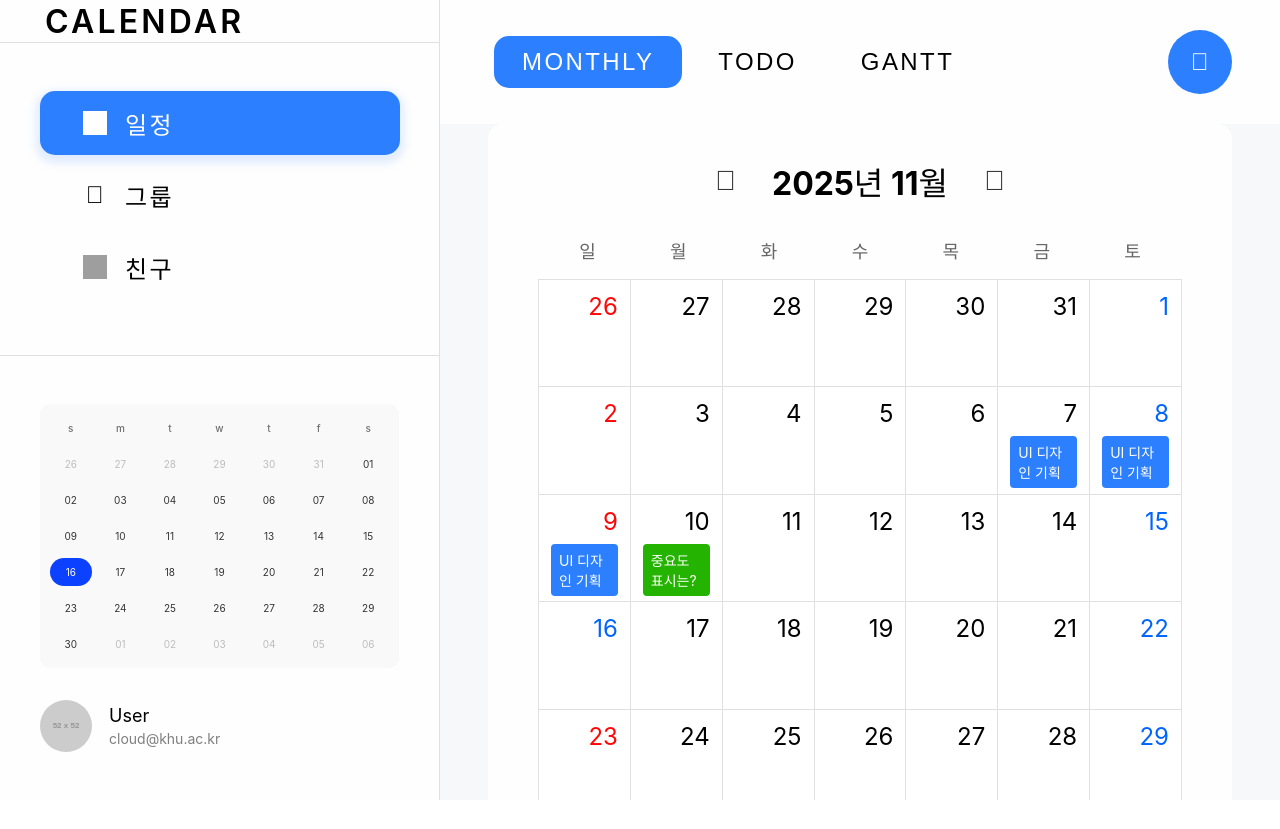
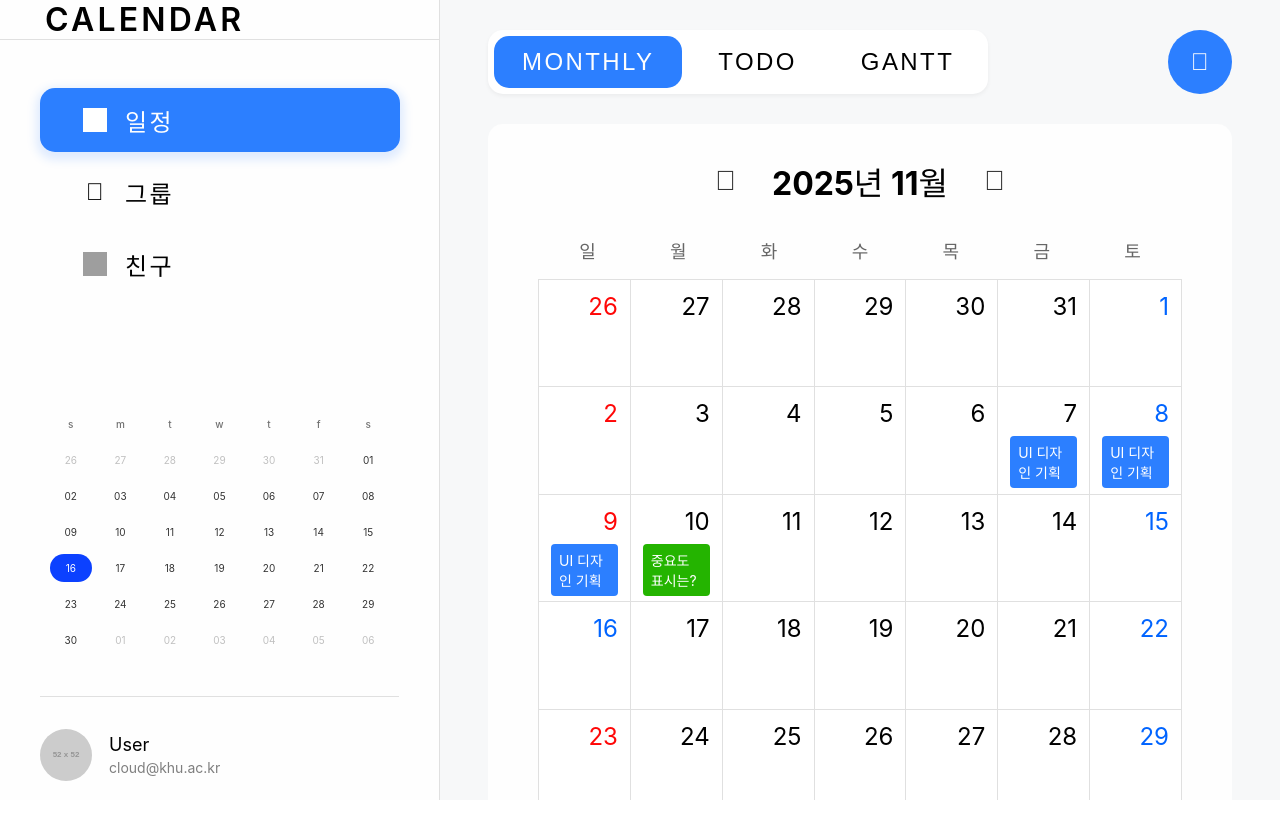
Before and after one commit to Moon-Eavan/cloud-project-front, a React (Vite) app: page / in a window 1280 px wide. Before the commit the page ends 800 px from the top, so only its background shows below. Built offline with nearby package versions, Linux system fonts and the light colour scheme; grey boxes are pictures that could not be loaded.

Commit message:
monthly, sidebar ui 수정

```diff
--- a/src/components/CalendarView.jsx
+++ b/src/components/CalendarView.jsx
@@ -14,15 +14,16 @@ const Header = styled.div`
   justify-content: space-between;
   align-items: center;
   padding: 30px 48px;
-  background-color: #fefefe;
+  background-color: #f7f8f9;
 `;
 
 const ViewTabs = styled.div`
   display: flex;
-  background-color: #fefefe;
+  background-color: #ffffff;
   border-radius: 15px;
   padding: 6px;
   gap: 8px;
+  box-shadow: 0px 2px 4px rgba(0, 0, 0, 0.05);
 `;
 
 const Tab = styled.button`
--- a/src/components/GanttView.jsx
+++ b/src/components/GanttView.jsx
@@ -14,15 +14,16 @@ const Header = styled.div`
   justify-content: space-between;
   align-items: center;
   padding: 30px 48px;
-  background-color: #fefefe;
+  background-color: #f7f8f9;
 `;
 
 const ViewTabs = styled.div`
   display: flex;
-  background-color: #fefefe;
+  background-color: #ffffff;
   border-radius: 15px;
   padding: 6px;
   gap: 8px;
+  box-shadow: 0px 2px 4px rgba(0, 0, 0, 0.05);
 `;
 
 const Tab = styled.button`
--- a/src/components/Sidebar.jsx
+++ b/src/components/Sidebar.jsx
@@ -76,12 +76,10 @@ const MenuText = styled.span`
 const Footer = styled.div`
   margin-top: auto;
   padding: 48px 40px;
-  border-top: 1px solid #e0e0e0;
 `;
 
 const SmallCalendar = styled.div`
-  background-color: #f9f9f9;
-  border-radius: 10px;
+  background-color: transparent;
   padding: 10px;
   margin-bottom: 32px;
 
@@ -120,6 +118,12 @@ const SmallCalendar = styled.div`
       background-color: rgba(12, 65, 255, 0.1);
     }
   }
+`;
+
+const Divider = styled.hr`
+  border: none;
+  border-top: 1px solid #e0e0e0;
+  margin: 0 0 32px 0;
 `;
 
 const UserProfile = styled.div`
@@ -244,6 +248,8 @@ const Sidebar = ({ activeMenu, onMenuChange }) => {
           </div>
         </SmallCalendar>
 
+        <Divider />
+
         <UserProfile>
           <UserAvatar src="https://via.placeholder.com/52" alt="User" />
           <UserInfo>
--- a/src/components/TodoView.jsx
+++ b/src/components/TodoView.jsx
@@ -15,15 +15,16 @@ const Header = styled.div`
   justify-content: space-between;
   align-items: center;
   padding: 30px 48px;
-  background-color: #fefefe;
+  background-color: #f7f8f9;
 `;
 
 const ViewTabs = styled.div`
   display: flex;
-  background-color: #fefefe;
+  background-color: #ffffff;
   border-radius: 15px;
   padding: 6px;
   gap: 8px;
+  box-shadow: 0px 2px 4px rgba(0, 0, 0, 0.05);
 `;
 
 const Tab = styled.button`
```
